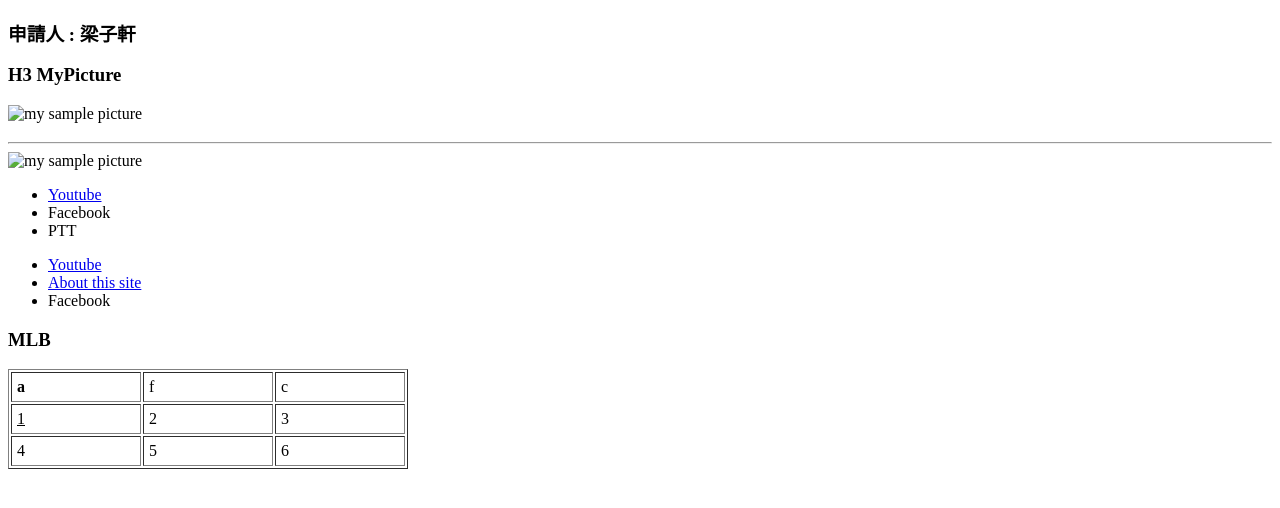
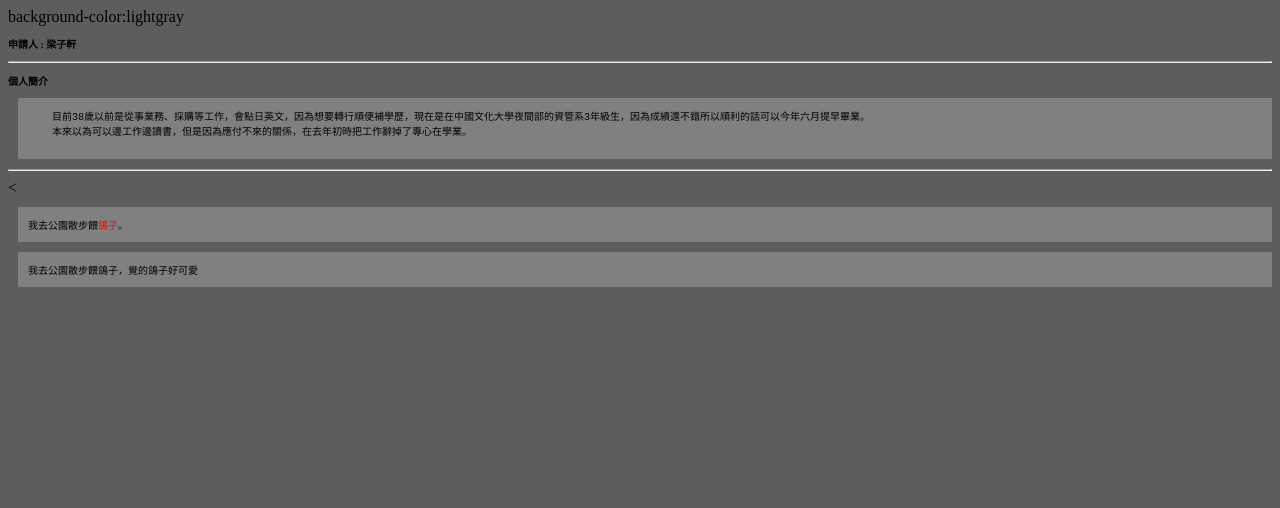
Before and after one commit to rosenritter1688/rosenritter1688.github.io, a plain HTML site: page index.html in a window 1280 px wide. Drawn offline with Linux system fonts and the light colour scheme.

Commit message:
starting to write resume for class

```diff
--- a/index.html
+++ b/index.html
@@ -1,52 +1,40 @@
 <!DOCTYPE html>
 <head>
-    <!--網頁描述-->
     <meta charset="UTF-8"></meta>
-    <!--set up for chinese-->
-    <title>扶持計畫訓練營申請書 - 梁子軒</title>
+    <title>申請書</title>
+    <!--css套件設定在這邊 from line 7-->
+    <!--全部管理在這邊-->
+    background-color:lightgray
+    <style type="text/css">
+    .title{font-weight: bold;font-size:10px}
+    .content{margin-left:10px;
+             background-color: gray;
+             padding:10px;
+             margin-top:10px;
+             margin-bottom:10px;
+             font-size:10px
+             }
+    .keyword{color:red}
+    <!-- .是一定要的！！後面是命名class-->
+    </style>
+
 </head>
-<body>
-    <h3>申請人 : 梁子軒</h3>
-    <p></p>
-    <h3>H3 MyPicture</h3>
-    <!--h3 is heading size3-->
-    <img src="01.jpg" alt="my sample picture" width="60" height="70"></img>
-    <h3></h3>
-    <hr/>
-    <!--hr 水平線   as same as <hr></hr> -->
-    <img src="01.jpg"alt="my sample picture" width="60" height="70"/>
-    <!--簡寫法-->
-    <ul>
-        <li><a href="https://www.youtube.com/watch?v=SRbewm2AUew&t=501s">Youtube</a></li>
-        <li>Facebook</li>
-        <li>PTT</li>
-    </ul>
+<body style="background-color: rgb(95, 92, 92);">
+    <div>
+    <h3 class="title">申請人 : 梁子軒</h3>
+    </div>
+    <hr>
+    <div>
+    <h3 class="title">個人簡介</h3>
+    <pre class="content">
+    目前38歲以前是從事業務、採購等工作，會點日英文，因為想要轉行順便補學歷，現在是在中國文化大學夜間部的資管系3年級生，因為成績還不錯所以順利的話可以今年六月提早畢業。
+    本來以為可以邊工作邊讀書，但是因為應付不來的關係，在去年初時把工作辭掉了專心在學業。
+    </pre>
+    </div>
+    <hr>
+    <
 
-    <ul>
-        <li><a href="https://www.youtube.com/watch?v=SRbewm2AUew&t=501s">Youtube</a></li>
-        <li><A HREF="pages/02.html">About this site</A></li>
-        <li>Facebook</li>
-    </ul>
-    <h3>MLB</h3>                  <!--cellpadding  = spacing-->
-    <table border="1" width="400" cellpadding="5">
-        <!--first row-->
-        <tr>   <!---b  for bold-->
-            <td><b>a</b></td><!--first row first column-->
-            <td>f</td><!--first row second column-->
-            <td>c</td><!--first row third column-->
-        </tr>
-        <!--second row-->
-        <tr>    <!--u for underline-->
-            <td><u>1</u></td><!--second row first column-->
-            <td>2</td><!--second row second column-->
-            <td>3</td><!--second row third column-->
-        </tr>
-        <!--third row-->
-        <tr>
-            <td>4</td><!--second row first column-->
-            <td>5</td><!--second row second column-->
-            <td>6</td><!--second row third column-->
-        </tr>
-    </table>
+    <div class="content">我去公園散步餵<span class="keyword">鴿子</span>。</div>
+    <div class="content">我去公園散步餵鴿子，覺的鴿子好可愛</div>
 </body>
 </html>
```
Also changed, not shown: html notes/04.margin.html (+1 -1 lines), html notes/06.padding.html (+15 -0 lines), html notes/11.blockquote.html (added, +12 -0 lines), html notes/12.pre.html (added, +18 -0 lines), html notes/13.引號.html (added, +11 -0 lines), pages/02.html (+1 -1 lines), img/03.jpg (added), pages/index-Darkmode.html (added).
